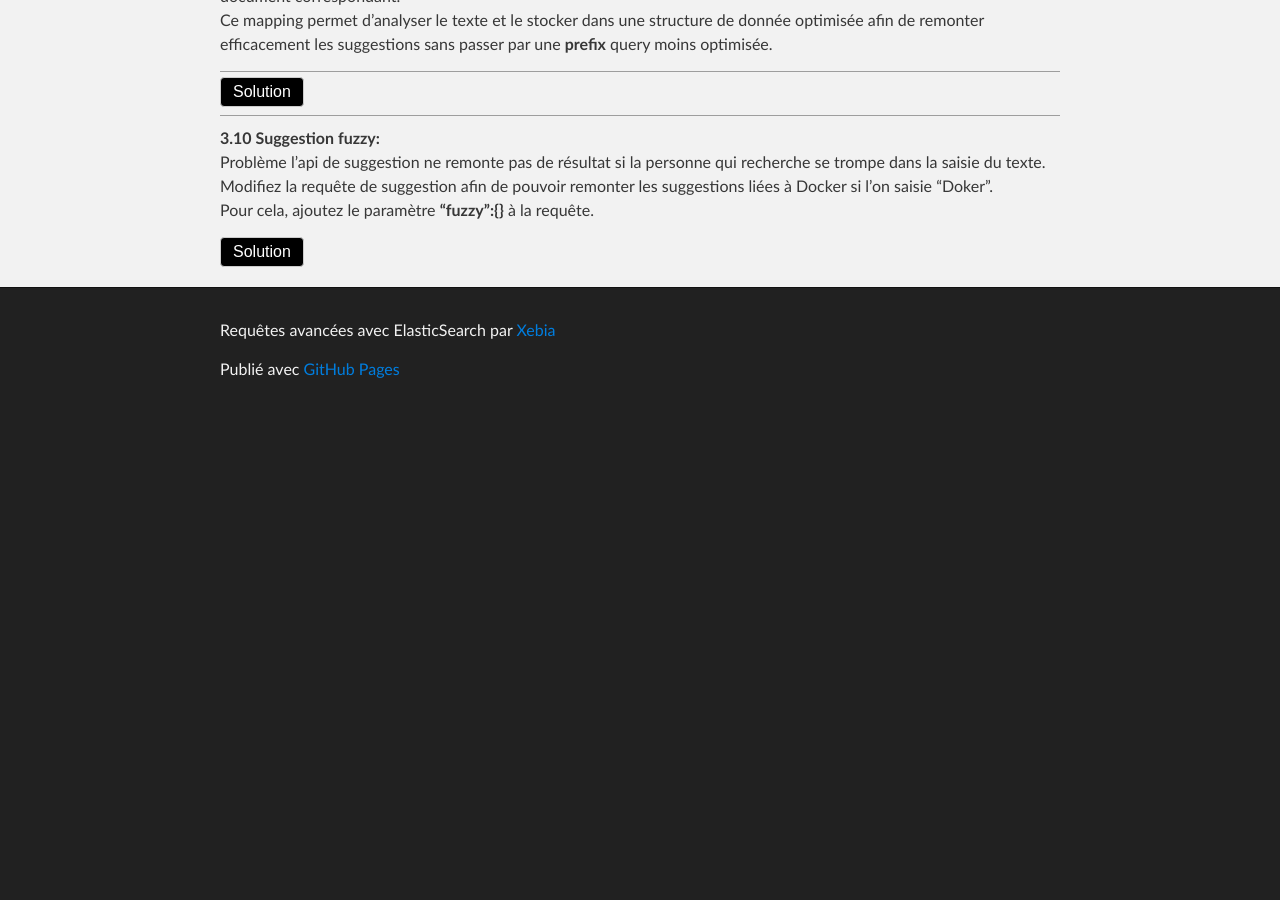
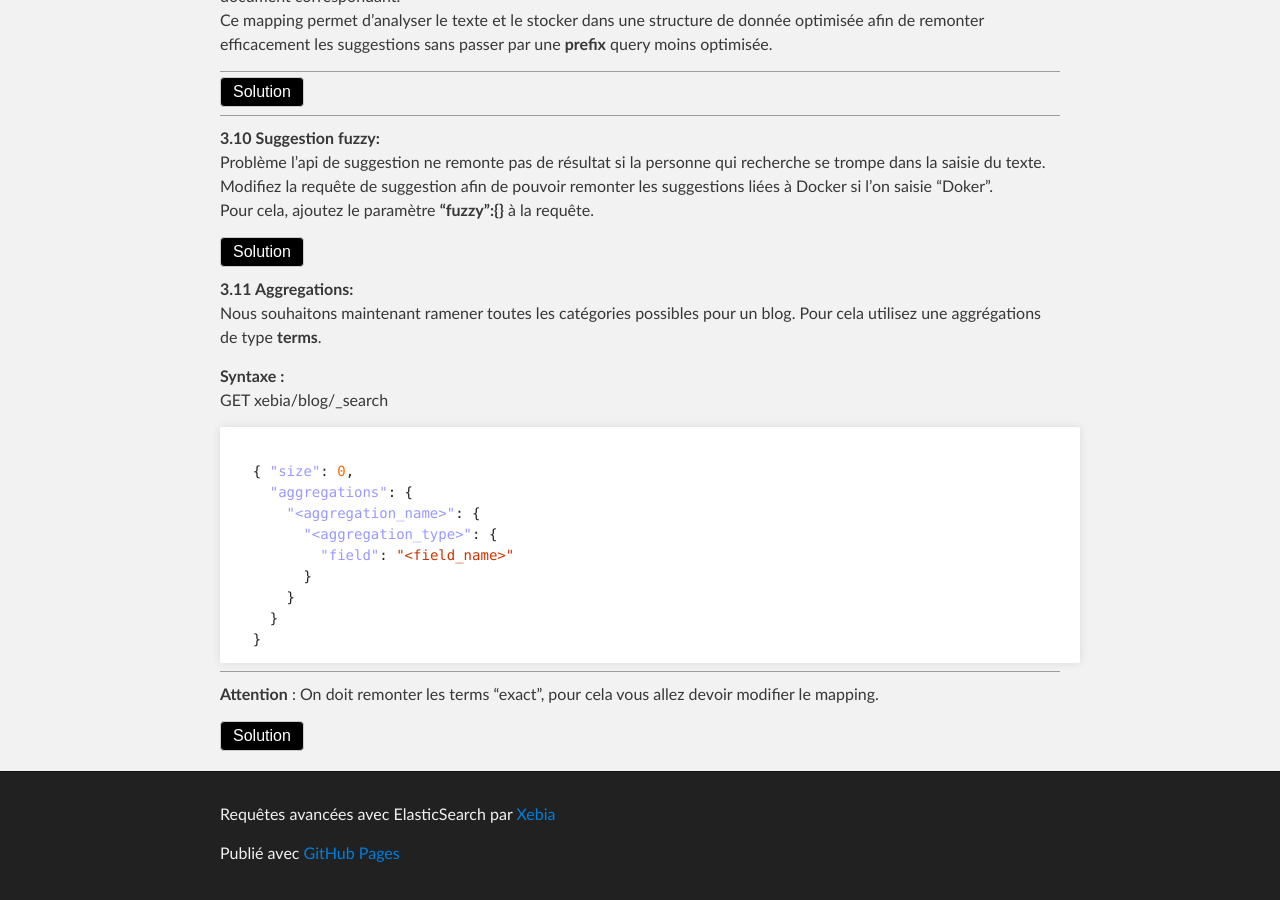
Before and after one commit to gegron/es-requests, a Jekyll site: the page built from index.md, in a window 1280 px wide and 900 px high, scrolled down 6699 px. Built offline with Jekyll 4.4.1, drawn with Linux system fonts in a browser that asks for light colours; nearby versions of some CDN libraries; before the commit the page ends 7115 px from its top, so only the background shows below that; grey boxes are pictures that could not be loaded.

Commit message:
première aggregation

```diff
--- a/index.md
+++ b/index.md
@@ -602,3 +602,103 @@ __3.10 Suggestion fuzzy:__
 }
 {% endhighlight %}
 </blockquote>
+__3.11 Aggregations:__
+  Nous souhaitons maintenant ramener toutes les catégories possibles pour un blog. Pour cela utilisez une aggrégations de type __terms__.
+
+  __Syntaxe :__
+  GET xebia/blog/_search
+  {% highlight json %}
+  { "size": 0,
+    "aggregations": {
+      "<aggregation_name>": {
+        "<aggregation_type>": {
+          "field": "<field_name>"
+        }
+      }
+    }
+  }
+{% endhighlight %}
+
+---
+
+__Attention__ : On doit remonter les terms "exact", pour cela vous allez devoir modifier le mapping.
+
+<blockquote class = 'solution' markdown="1">
+DELETE xebia
+PUT xebia
+{% highlight json %}
+{
+  "mappings": {
+    "blog": {
+      "properties": {
+        "category": {
+          "type": "string",
+          "index": "not_analyzed"
+        },
+        "content": {
+          "type": "string",
+          "analyzer": "my_analyzer"
+        },
+        "creator": {
+          "type": "string"
+        },
+        "description": {
+          "type": "string"
+        },
+        "pubDate": {
+          "type": "date",
+          "format": "strict_date_optional_time||epoch_millis"
+        },
+        "title": {
+          "type": "string"
+        },
+        "suggest": {
+          "type": "completion",
+          "payloads": true
+        }
+      }
+    }
+  },
+  "settings": {
+    "analysis": {
+      "analyzer": {
+        "my_analyzer": {
+          "type": "custom",
+          "tokenizer": "standard",
+          "filter": [
+            "lowercase",
+            "mySynonym"
+          ],
+          "char_filter": [
+            " html_strip"
+          ]
+        }
+      },
+      "filter": {
+        "mySynonym": {
+          "type": "synonym",
+          "synonyms": [
+            "lightbend, typesafe => lightbend, typesafe"
+          ]
+        }
+      },
+      "tokenizer": {},
+      "char_filter": {}
+    }
+  }
+}
+{% endhighlight %}
+GET xebia/blog/_search
+{% highlight json %}
+{ "size": 0,
+  "aggregations": {
+    "by_category": {
+      "terms": {
+        "field": "category",
+        "size": 100
+      }
+    }
+  }
+}
+{% endhighlight %}
+</blockquote>
```
